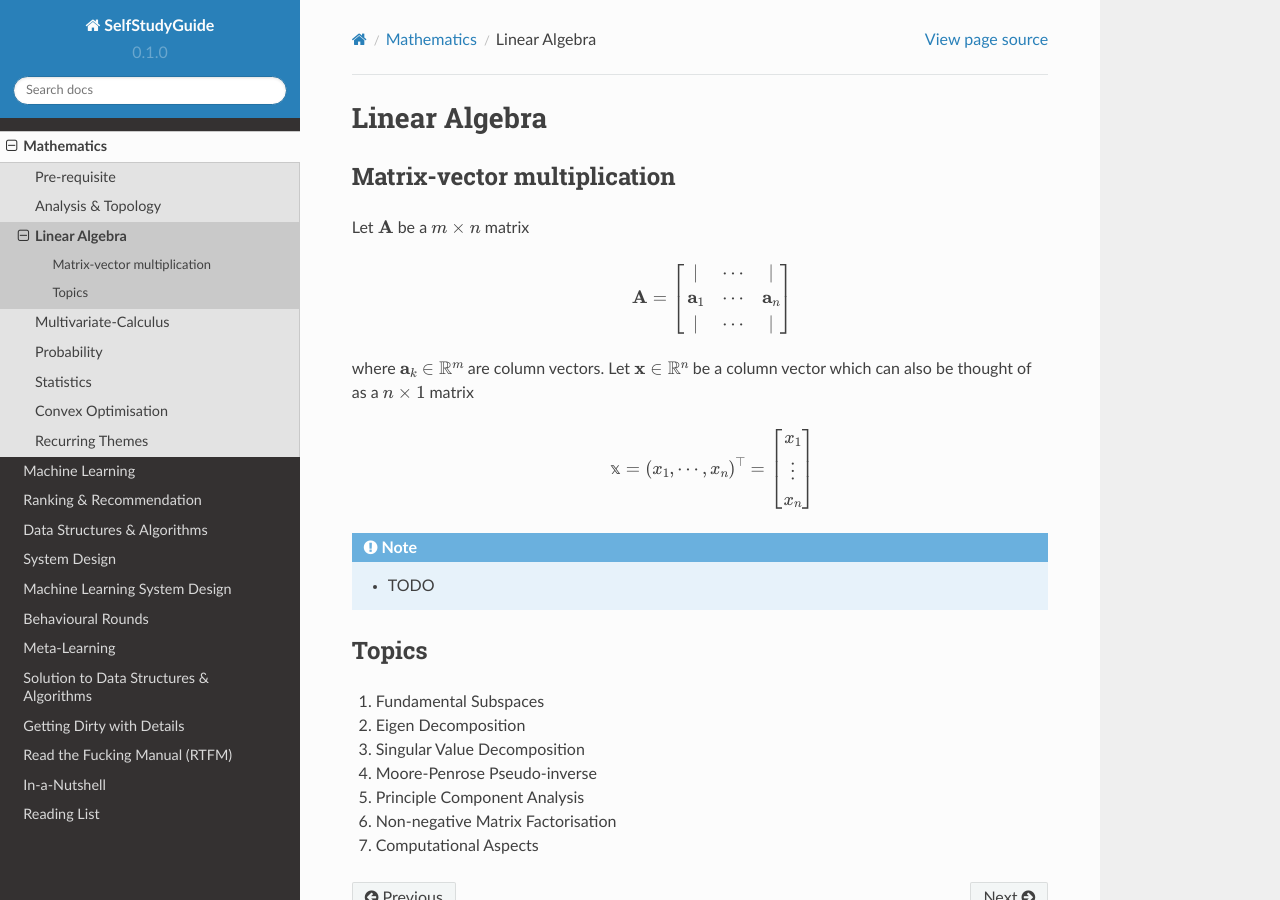
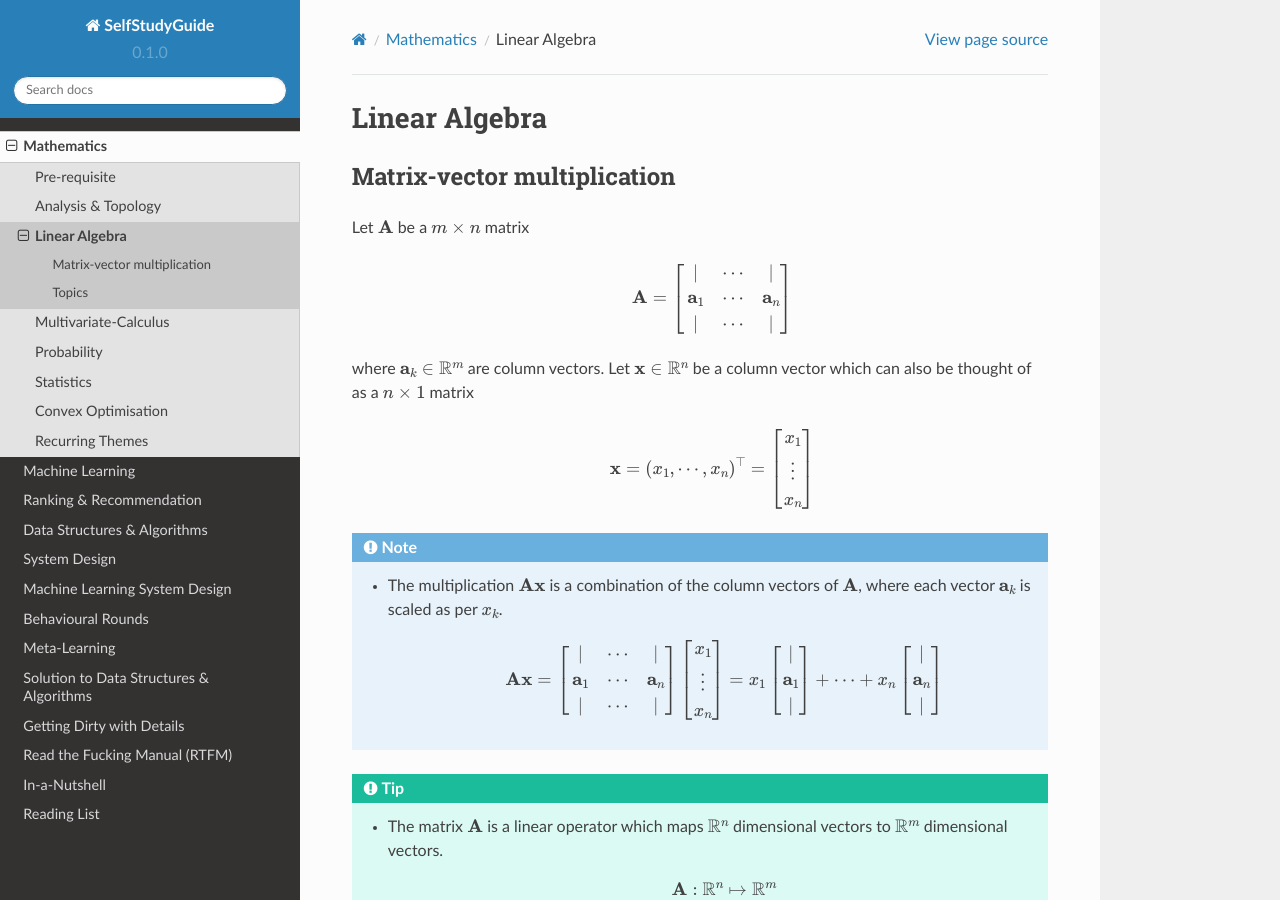
Before and after one commit to uselesstechjunks/leetcode, a Sphinx documentation site: the page built from docs/source/math/linalg.rst, in a window 1280 px wide and 900 px high. Built offline with Sphinx 7.4.7 and the Read the Docs theme 2.0.0, drawn with Linux system fonts in a browser that asks for light colours; some of the changed text lies outside the part shown.

Commit message:
Update linalg.rst

```diff
--- a/docs/source/math/linalg.rst
+++ b/docs/source/math/linalg.rst
@@ -11,10 +11,20 @@ Let :math:`\mathbf{A}` be a :math:`m\times n` matrix
 
 where :math:`\mathbf{a}_k\in\mathbb{R}^m` are column vectors. Let :math:`\mathbf{x}\in\mathbb{R}^n` be a column vector which can also be thought of as a :math:`n\times 1` matrix
 
-	.. math:: \mathbb{x}=(x_1,\cdots,x_n)^\top=\begin{bmatrix} x_1\\ \vdots\\ x_n \end{bmatrix}
+	.. math:: \mathbf{x}=(x_1,\cdots,x_n)^\top=\begin{bmatrix} x_1\\ \vdots\\ x_n \end{bmatrix}
 
 .. note::
-	* TODO
+	* The multiplication :math:`\mathbf{A}\mathbf{x}` is a combination of the column vectors of :math:`\mathbf{A}`, where each vector :math:`\mathbf{a}_k` is scaled as per :math:`x_k`.
+
+		.. math:: \mathbf{A}\mathbf{x}=\begin{bmatrix} | & \cdots & |\\ \mathbf{a}_1 & \cdots & \mathbf{a}_n\\ | & \cdots & |\\ \end{bmatrix}\begin{bmatrix}x_1\\\vdots\\x_n\end{bmatrix}=x_1\begin{bmatrix}|\\ \mathbf{a}_1\\|\end{bmatrix}+\cdots+x_n\begin{bmatrix}|\\ \mathbf{a}_n\\|\end{bmatrix}
+
+.. tip::
+	* The matrix :math:`\mathbf{A}` is a linear operator which maps :math:`\mathbb{R}^n` dimensional vectors to :math:`\mathbb{R}^m` dimensional vectors.
+
+		.. math:: \mathbf{A}:\mathbb{R}^n\mapsto\mathbb{R}^m
+	* The range of this operator is the **column space** of this operator
+
+		.. math:: C(\mathbf{A})=\left{\mathbf{A}\mathbf{x}\right|\forall \mathbf{x}\in\mathbb{R}^n}
 
 ********************************************************************************
 Topics
```
